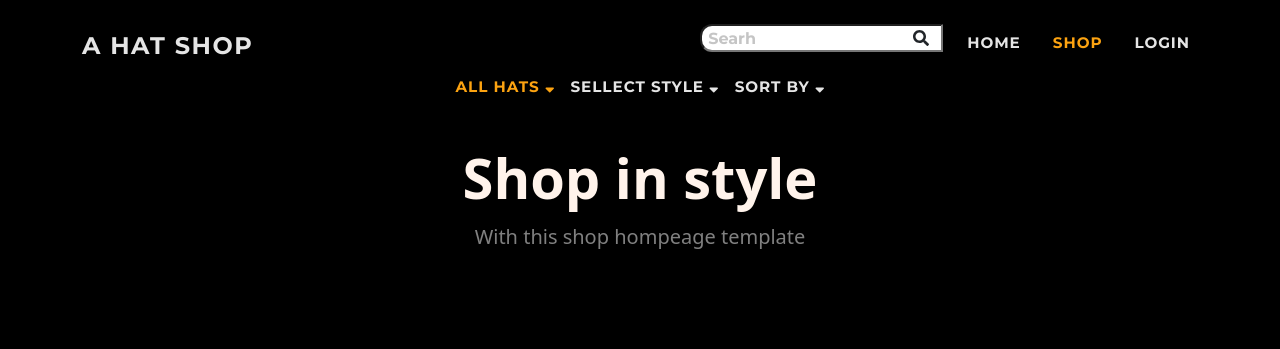
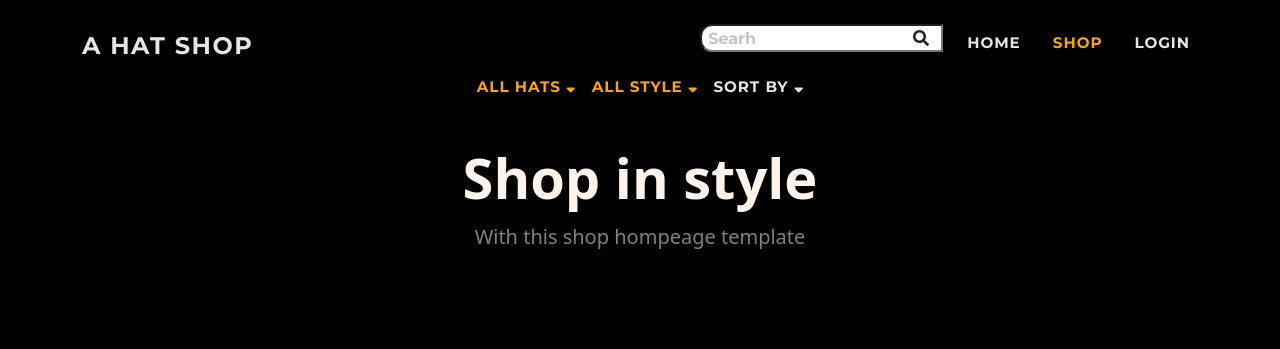
Before and after one commit to rp42dev/MS-4-Django-Full-Stack-Project, a Django app: page /shop/ in a window 1280 px wide. Shown: the top 349 px of the page. Run offline with Django 3.2, Linux system fonts and the light colour scheme; data comes from the database, SQL or seed files in the repository; some libraries are stand-ins or nearby versions.

Commit message:
fixet navigation links for sorting items by style

```diff
--- a/shop/views.py
+++ b/shop/views.py
@@ -18,16 +18,16 @@
     category = 'all'
     sort_name = None
     sortkey = None
-    style = None
-    query = None
+    style = 'all'
+    query = 'None'
     shop = True
     if request.GET:
         if 'search' in request.GET:
             query = request.GET['search']
             if not query:
-                messages.error(request, "You didn't enter any search criteria!")
+                messages.error(
+                    request, "You didn't enter any search criteria!")
                 return redirect(reverse('shop'))
-
             queries = Q(name__icontains=query) | Q(description__icontains=query)
             products = products.filter(queries)
         if 'category' in request.GET:
@@ -42,7 +42,7 @@
         if 'style' in request.GET:
             # Query products by Style
             style = request.GET['style']
-            if style != 'select':
+            if style != 'all':
                 products = products.filter(style=style)
         if 'sort' in request.GET:
             # Sort By name, price, rating. Sorting
--- a/templates/includes/shop_nav.html
+++ b/templates/includes/shop_nav.html
@@ -29,6 +29,12 @@
                 {% if style and style != 'None' %}{{ style }} style{% else %}Sellect Style{% endif %} <i class="fas fa-sort-down"></i>
         </div>
         <ul class="dropdown-menu" aria-labelledby="style">
+                <li class="nav-item">
+                        <a class="nav-link {% if style == 'all' %}orange{% endif %}"
+                                href="{% url 'shop' %}?category={{ cat }}&style=all&sort={{ sortkey }}">
+                                All Styles
+                        </a>
+                </li>
                 {% for st in style_list %}
                 <li class="nav-item">
                         <a class="nav-link {% if style == st.style %}orange{% endif %}"
```
